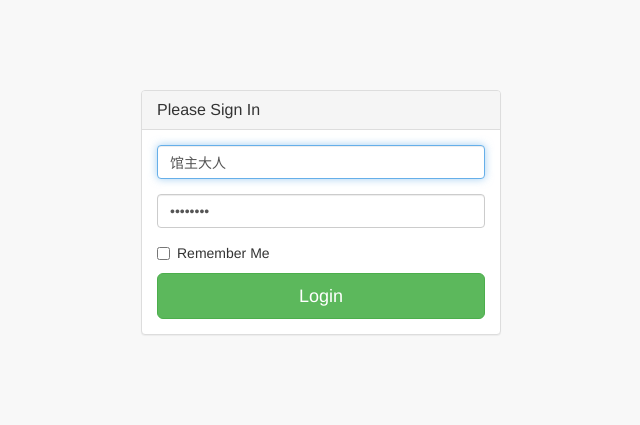
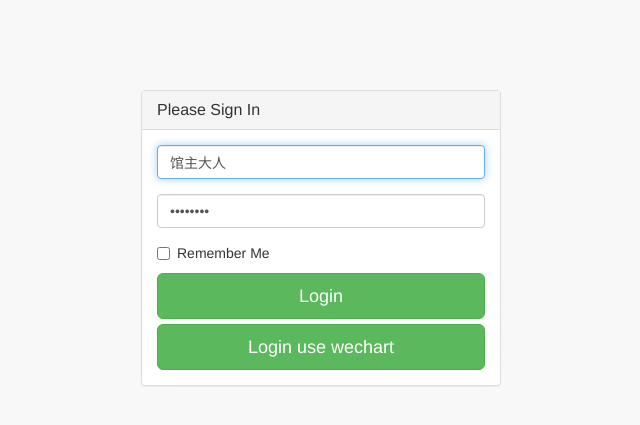
Before and after one commit to baallee/big_project, a Flask app: template templates/login.html in a window 1280 px wide. Shown: the top 425 px of the page, without its empty margins (319-959 px from the left). Run offline with Flask 2, Linux system fonts and the light colour scheme; the template is opened without the code that fills it, so the values that code supplies are empty; some libraries are stand-ins or nearby versions.

Commit message:
add wechat login

```diff
--- a/templates/login.html
+++ b/templates/login.html
@@ -62,6 +62,7 @@
                                 </div>
                                 <!-- Change this to a button or input when using this as a form -->
                                 <button type="submit" class="btn btn-lg btn-success btn-block">Login</button>
+                                <button type="submit" class="btn btn-lg btn-success btn-block">Login use wechart</button>
                             </fieldset>
                         </form>
                     </div>
```
